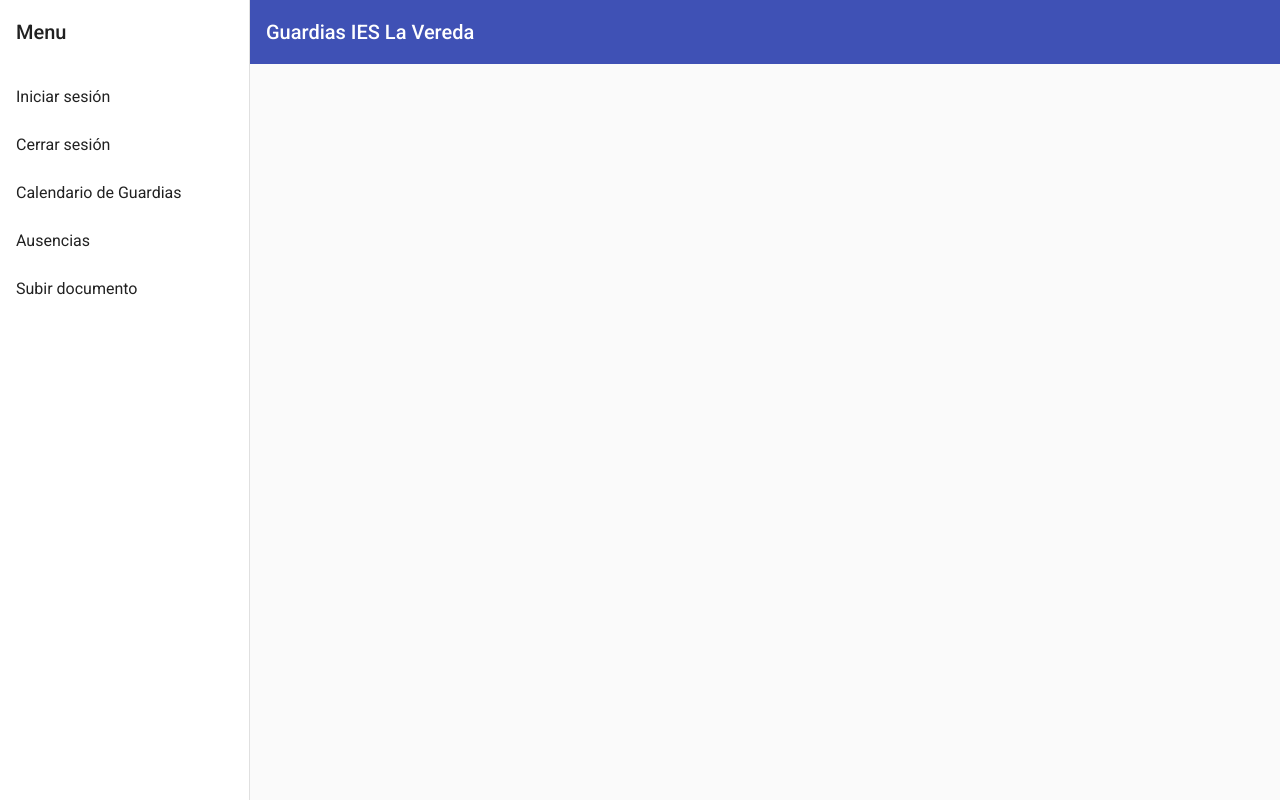
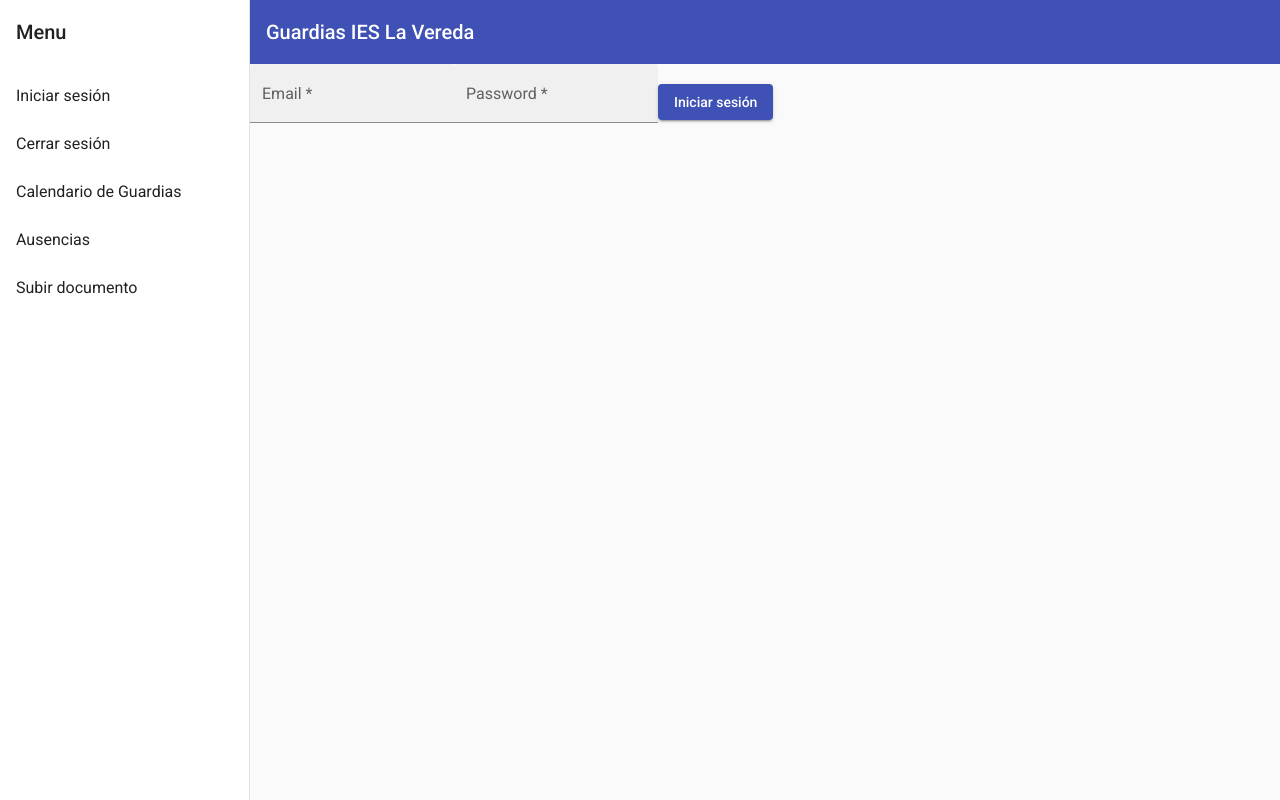
Before and after one commit to quiquesancho/guardias-front, an Angular app: page /login in a window 1280 px wide. Before the commit this address led to /. Built offline with nearby package versions, Linux system fonts and the light colour scheme.

Commit message:
feat: Add login and Tailwind CSS

```diff
--- a/package.json
+++ b/package.json
@@ -20,6 +20,7 @@
     "@angular/platform-browser": "^14.2.0",
     "@angular/platform-browser-dynamic": "^14.2.0",
     "@angular/router": "^14.2.0",
+    "@tailwindcss/forms": "^0.5.7",
     "rxjs": "~7.5.0",
     "tslib": "^2.3.0",
     "zone.js": "~0.11.4"
@@ -29,12 +30,15 @@
     "@angular/cli": "~14.2.13",
     "@angular/compiler-cli": "^14.2.0",
     "@types/jasmine": "~4.0.0",
+    "autoprefixer": "^10.4.19",
     "jasmine-core": "~4.3.0",
     "karma": "~6.4.0",
     "karma-chrome-launcher": "~3.1.0",
     "karma-coverage": "~2.2.0",
     "karma-jasmine": "~5.1.0",
     "karma-jasmine-html-reporter": "~2.0.0",
+    "postcss": "^8.4.38",
+    "tailwindcss": "^3.4.3",
     "typescript": "~4.7.2"
   }
 }
--- a/src/app/app-routing.module.ts
+++ b/src/app/app-routing.module.ts
@@ -1,8 +1,13 @@
 import { NgModule } from '@angular/core';
 import { RouterModule, Routes } from '@angular/router';
 import { CalendarComponent } from './components/calendar/calendar.component';
+import { LoginComponent } from './components/login/login.component';
 
 const routes: Routes = [
+  {
+    path: 'login',
+    component: LoginComponent,
+  },
   {
     path: 'calendar',
     component: CalendarComponent,
--- a/src/app/components/login/login.component.html
+++ b/src/app/components/login/login.component.html
@@ -1 +1,22 @@
-<p>login works!</p>
+<form [formGroup]="loginForm" (ngSubmit)="onSubmit()">
+  <mat-form-field appearance="fill">
+    <mat-label>Email</mat-label>
+    <input matInput type="email" formControlName="username" />
+    <mat-error *ngIf="loginForm.get('username')?.hasError('required')">
+      Por favor, introduce un correo electronico
+    </mat-error>
+    <mat-error *ngIf="loginForm.get('username')?.hasError('email')">
+      Correo electronico no valido
+    </mat-error>
+  </mat-form-field>
+
+  <mat-form-field appearance="fill">
+    <mat-label>Password</mat-label>
+    <input matInput type="password" formControlName="password" />
+    <mat-error *ngIf="loginForm.get('password')?.hasError('required')">
+      Por favor, introduce la contraseña
+    </mat-error>
+  </mat-form-field>
+
+  <button mat-raised-button color="primary" type="submit">Iniciar sesión</button>
+</form>
--- a/src/app/components/login/login.component.ts
+++ b/src/app/components/login/login.component.ts
@@ -1,15 +1,27 @@
 import { Component, OnInit } from '@angular/core';
+import { FormBuilder, FormGroup, Validators } from '@angular/forms';
 
 @Component({
   selector: 'app-login',
   templateUrl: './login.component.html',
-  styleUrls: ['./login.component.css']
+  styleUrls: ['./login.component.css'],
 })
 export class LoginComponent implements OnInit {
+  loginForm: FormGroup;
 
-  constructor() { }
-
-  ngOnInit(): void {
+  constructor(private fb: FormBuilder) {
+    this.loginForm = this.fb.group({
+      username: ['', [Validators.required, Validators.email]],
+      password: ['', Validators.required],
+    });
   }
 
+  ngOnInit(): void {}
+
+  onSubmit() {
+    if (this.loginForm.valid) {
+      console.log(this.loginForm.value);
+      // Aquí puedes enviar los datos del formulario a tu backend para autenticar al usuario
+    }
+  }
 }
--- a/src/app/menu/menu.component.html
+++ b/src/app/menu/menu.component.html
@@ -5,7 +5,7 @@
       [opened]="(isHandset$ | async) === false">
     <mat-toolbar>Menu</mat-toolbar>
     <mat-nav-list>
-      <a mat-list-item >Iniciar sesión</a>
+      <a mat-list-item routerLink="login" routerLinkActive="link-active">Iniciar sesión</a>
       <a mat-list-item >Cerrar sesión</a>
       <a mat-list-item routerLink="calendar" routerLinkActive="link-active">Calendario de Guardias</a>
       <a mat-list-item routerLink="#">Ausencias</a>
--- a/src/styles.css
+++ b/src/styles.css
@@ -2,3 +2,7 @@
 
 html, body { height: 100%; }
 body { margin: 0; font-family: Roboto, "Helvetica Neue", sans-serif; }
+
+@tailwind base;
+@tailwind components;
+@tailwind utilities;
--- /dev/null
+++ b/tailwind.config.js
@@ -0,0 +1,10 @@
+/** @type {import('tailwindcss').Config} */
+module.exports = {
+  content: [
+    "./src/**/*.{html,ts}",
+  ],
+  theme: {
+    extend: {},
+  },
+  plugins: [],
+}
```
Also changed, not shown: src/app/app.module.ts (+10 -4 lines), 1 other file (tests, documents, lock files or other folders).
